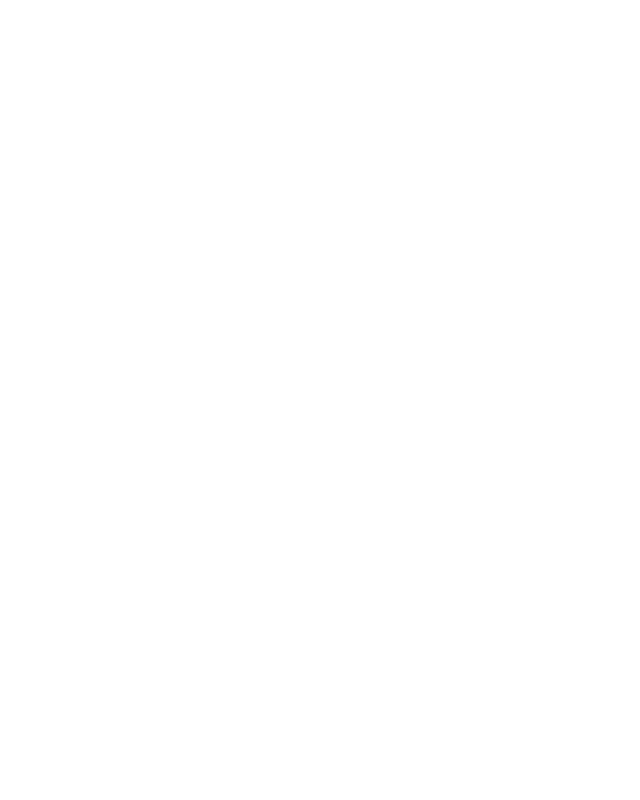
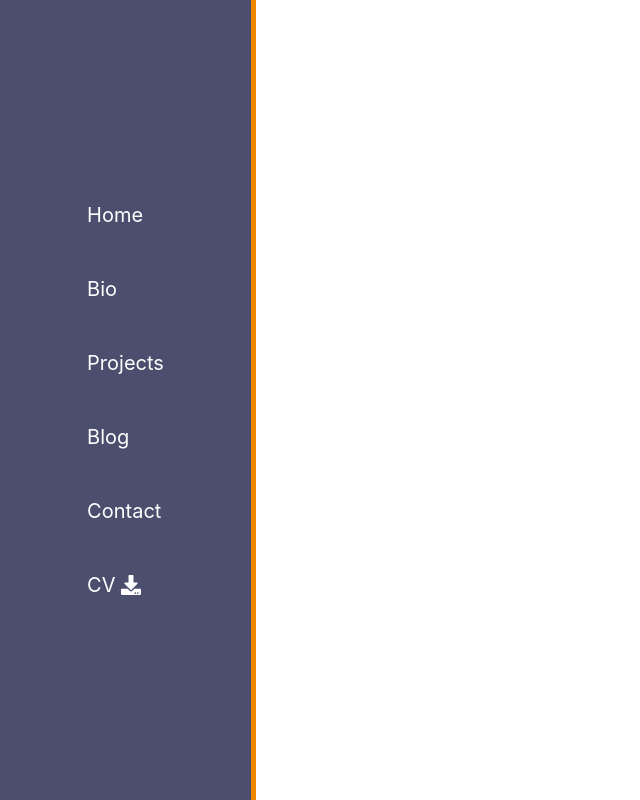
Before and after one commit to olirob93/React-Portfolio, a React (Create React App) app: page / in a window 1280 px wide. Shown: the whole page, without its empty margins (0-640 px from the left). Built offline with nearby package versions, Linux system fonts and the light colour scheme.

Commit message:
workind Desktop Nav

```diff
--- a/src/App.jsx
+++ b/src/App.jsx
@@ -1,11 +1,17 @@
 import React from 'react';
 import './App.module.scss';
 import library from './data/fa-library';
-import MobileNav from './componenets/MobileNav/index'
+import MobileNav from './componenets/MobileNav'
+import DesktopNav from './componenets/DesktopNav';
 
 const App = () => {
   return (
+    <>
+    <main>
     <MobileNav />
+    <DesktopNav/>
+    </main>
+    </>
   );
 }
 
--- a/src/App.module.scss
+++ b/src/App.module.scss
@@ -10,3 +10,8 @@
     font-family: $main-font, $secondary-font;
     scroll-behavior: smooth;
 }
+
+main{
+    max-width: 100%;
+    overflow-x: hidden;
+}
--- a/src/componenets/DesktopNav/DesktopNav.jsx
+++ b/src/componenets/DesktopNav/DesktopNav.jsx
@@ -0,0 +1,23 @@
+import React from 'react';
+import styles from './DesktopNav.module.scss';
+import { FontAwesomeIcon } from "@fortawesome/react-fontawesome";
+
+
+const DesktopNav = () => {
+    return (
+        <div>
+            <nav className={styles.leftNav}>
+            <ul>
+                <li><a>Home</a></li>
+                <li><a>Bio</a></li>
+                <li><a>Projects</a></li>
+                <li><a>Blog</a></li>
+                <li><a>Contact</a></li>
+                <li><a>CV <span><FontAwesomeIcon icon='download' /></span></a></li>
+            </ul>
+        </nav>
+        </div>
+    )
+}
+
+export default DesktopNav;
--- a/src/componenets/DesktopNav/DesktopNav.module.scss
+++ b/src/componenets/DesktopNav/DesktopNav.module.scss
@@ -0,0 +1,42 @@
+@import '../../variables.module.scss';
+
+.leftNav {
+        display: none;
+}
+
+
+@media (min-width:700px){
+    .leftNav {
+        flex-direction: column;
+        width: 20%;
+        height: 100vh;
+        background-color: $blue-color;
+        justify-content: center;
+        align-items: center;
+        border-right: 5px solid $orange-color;
+        position: fixed;
+        top: 0;
+        left: 0;
+        z-index: 999;
+        display: flex;
+     }
+
+
+    ul li {
+         margin: 30px;
+         padding: 10px;
+         list-style: none;
+         cursor: pointer;
+    }
+
+    ul li a {
+        color: $white-color;
+        font-size: 20px;
+        text-decoration: none;
+    }
+
+    ul li a:hover {
+            color: $orange-color;
+            transition: 0.6s ease;
+    }
+}
--- a/src/componenets/DesktopNav/index.js
+++ b/src/componenets/DesktopNav/index.js
@@ -0,0 +1,2 @@
+import DesktopNav from './DesktopNav';
+export default DesktopNav;
--- a/src/data/fa-library.js
+++ b/src/data/fa-library.js
@@ -5,7 +5,8 @@
         faAddressCard,
         faBlog,
         faEnvelope,
-        faFolderOpen
+        faFolderOpen,
+        faDownload
 } from "@fortawesome/free-solid-svg-icons";
 
 export default library.add(
@@ -13,5 +14,6 @@
     faAddressCard,
     faBlog,
     faEnvelope,
-    faFolderOpen
+    faFolderOpen,
+    faDownload
 );
```
